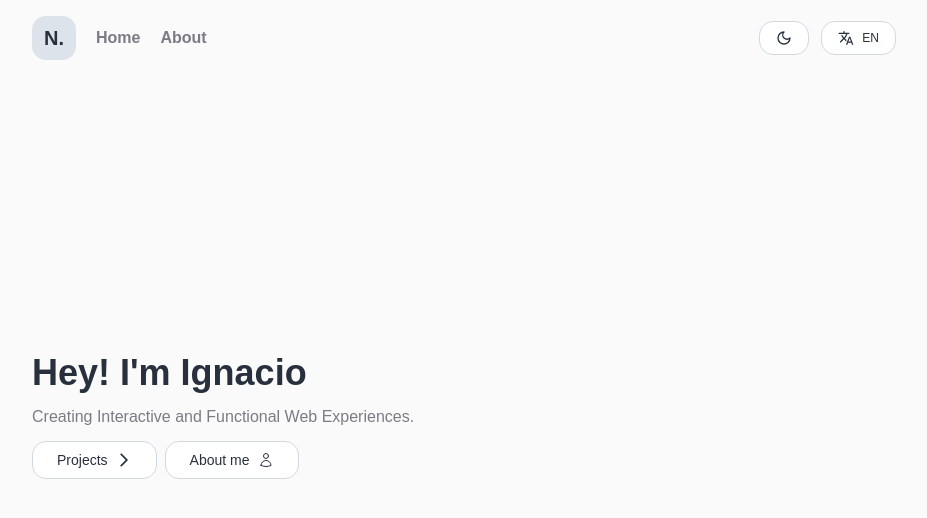
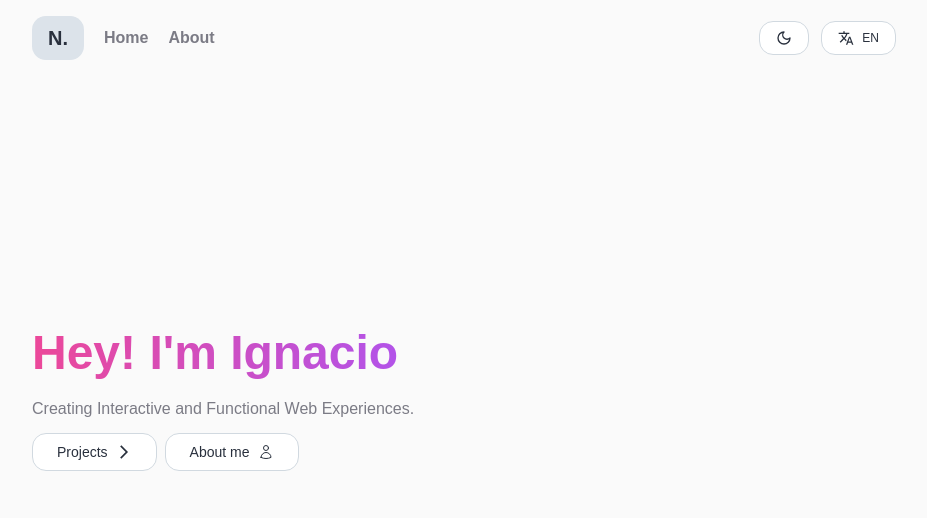
Before and after one commit to figueroaignacio/portfolio, a React (Vite) app: page / in a window 1280 px wide. Shown: the top 518 px of the page, without its empty margins (176-1103 px from the left). Built offline with nearby package versions, Linux system fonts and the light colour scheme; a web font is replaced by a local one.

Commit message:
feat: add better ui improvements

```diff
--- a/src/components/Logo.tsx
+++ b/src/components/Logo.tsx
@@ -3,7 +3,11 @@ import { Link } from "react-router-dom";
 
 export function Logo() {
   return (
-    <Link to="/"
-          className="bg-primary-foreground py-2 px-3 rounded-md font-bold text-xl">N.</Link>
+    <Link
+      to="/"
+      className="bg-primary-foreground py-2 px-4 rounded-md font-bold text-xl"
+    >
+      N.
+    </Link>
   )
 }
--- a/src/pages/Home.tsx
+++ b/src/pages/Home.tsx
@@ -29,25 +29,26 @@ export function Home() {
 
   return (
     <motion.section
-      className="min-h-[85dvh] flex flex-col justify-center gap-y-3"
+      className="min-h-[80dvh] flex flex-col justify-center gap-y-3"
       variants={containerVariants}
       initial="hidden"
       animate="visible"
     >
-      <motion.h1 className="text-4xl font-bold"
-                 variants={fadeUpVariants}>
+      <motion.h1
+        className="text-5xl font-bold gradient-text py-2"
+        variants={fadeUpVariants}>
         {t("sections.home.title")}
       </motion.h1>
-      <motion.h2 className="text-muted-foreground"
-                 variants={fadeUpVariants}>
+      <motion.h2
+        className="text-muted-foreground"
+        variants={fadeUpVariants}>
         {t("sections.home.subtitle")}
       </motion.h2>
-      <motion.div className="flex gap-x-2"
-                  variants={fadeUpVariants}>
+      <motion.div
+        className="flex gap-x-2"
+        variants={fadeUpVariants}>
         {links.map((link, index) => (
-          <div
-            key={index}
-          >
+          <div key={index}>
             <Link
               to={link.href}
               className="flex items-center gap-2 px-6 py-2 rounded-md text-sm bg-primary hover:bg-primary-foreground duration-100 border-[1px] border-border"
--- a/src/styles/index.css
+++ b/src/styles/index.css
@@ -51,3 +51,9 @@
     font-family: 'Onest Variable', sans-serif;
   }
 }
+
+@layer utilities {
+  .gradient-text {
+    @apply bg-gradient-to-r from-pink-500 via-purple-500 to-blue-500 text-transparent bg-clip-text;
+  }
+}
```
